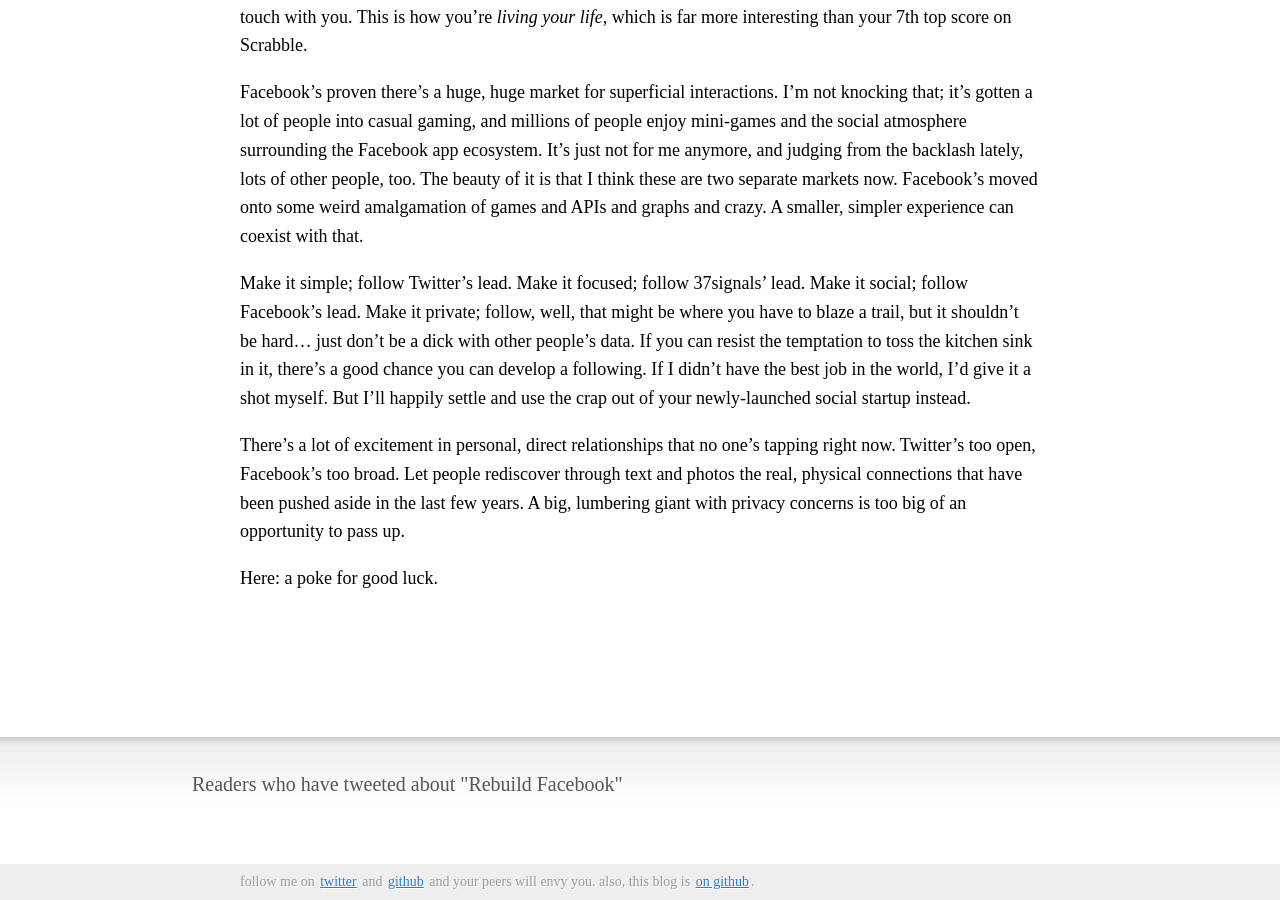
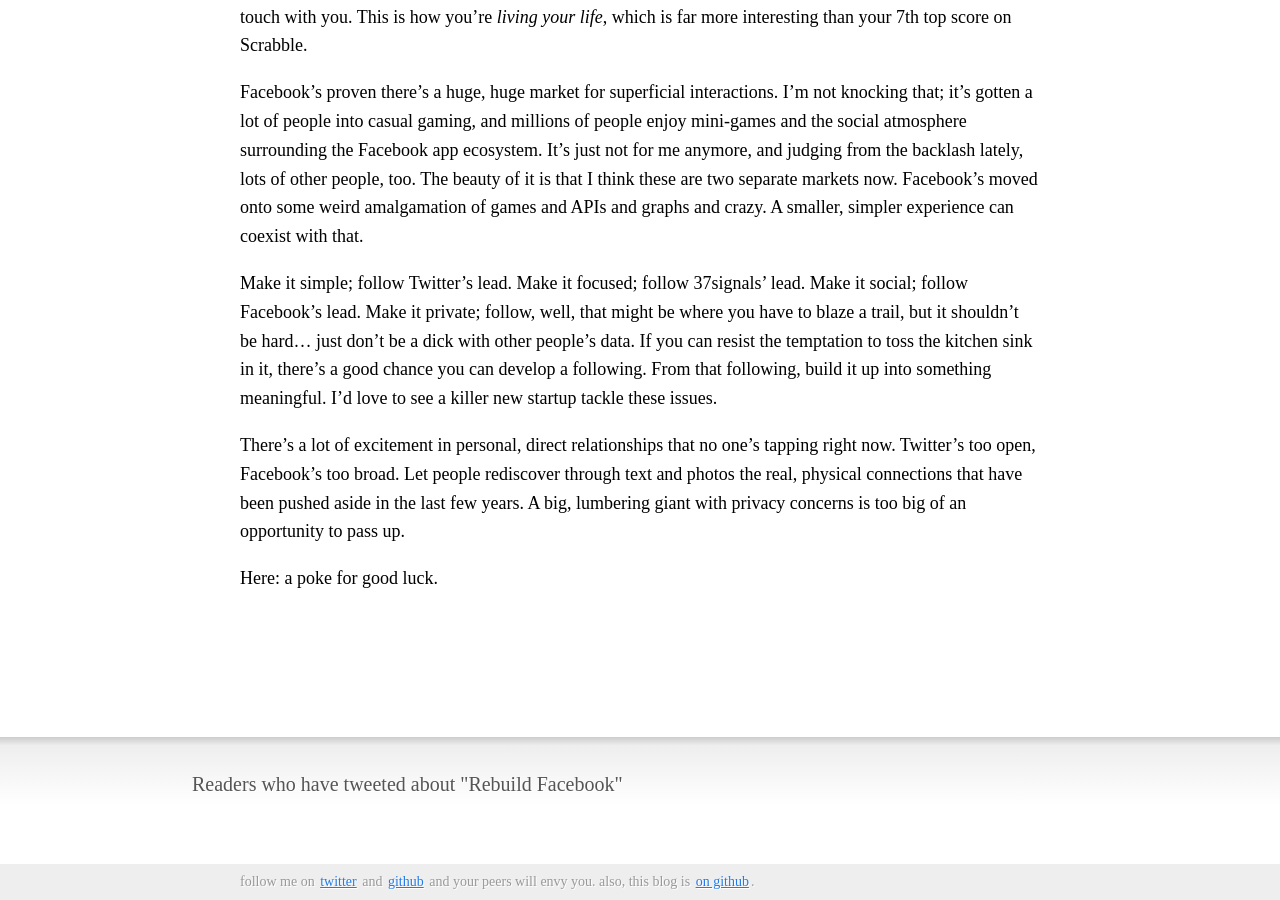
Before and after one commit to broccolini/designertocoder.github.com, a Jekyll site: the page built from _posts/2010-05-08-rebuild-facebook.markdown, in a window 1280 px wide and 900 px high, scrolled down 1387 px. Built offline with Jekyll 4.4.1, drawn with Linux system fonts in a browser that asks for light colours; nearby versions of some CDN libraries; Markdown is read by kramdown in place of the engine named in the settings.

Commit message:
Don't be "that guy", buddy.
Committed from my iPad. lol.

```diff
--- a/_posts/2010-05-08-rebuild-facebook.markdown
+++ b/_posts/2010-05-08-rebuild-facebook.markdown
@@ -21,7 +21,7 @@
 
 Facebook's proven there's a huge, huge market for superficial interactions. I'm not knocking that; it's gotten a lot of people into casual gaming, and millions of people enjoy mini-games and the social atmosphere surrounding the Facebook app ecosystem. It's just not for me anymore, and judging from the backlash lately, lots of other people, too. The beauty of it is that I think these are two separate markets now. Facebook's moved onto some weird amalgamation of games and APIs and graphs and crazy. A smaller, simpler experience can coexist with that.
 
-Make it simple; follow Twitter's lead. Make it focused; follow 37signals' lead. Make it social; follow Facebook's lead. Make it private; follow, well, that might be where you have to blaze a trail, but it shouldn't be hard... just don't be a dick with other people's data. If you can resist the temptation to toss the kitchen sink in it, there's a good chance you can develop a following. If I didn't have the best job in the world, I'd give it a shot myself. But I'll happily settle and use the crap out of your newly-launched social startup instead.
+Make it simple; follow Twitter's lead. Make it focused; follow 37signals' lead. Make it social; follow Facebook's lead. Make it private; follow, well, that might be where you have to blaze a trail, but it shouldn't be hard... just don't be a dick with other people's data. If you can resist the temptation to toss the kitchen sink in it, there's a good chance you can develop a following. From that following, build it up into something meaningful. I'd love to see a killer new startup tackle these issues.
 
 There's a lot of excitement in personal, direct relationships that no one's tapping right now. Twitter's too open, Facebook's too broad. Let people rediscover through text and photos the real, physical connections that have been pushed aside in the last few years. A big, lumbering giant with privacy concerns is too big of an opportunity to pass up.
 
```
